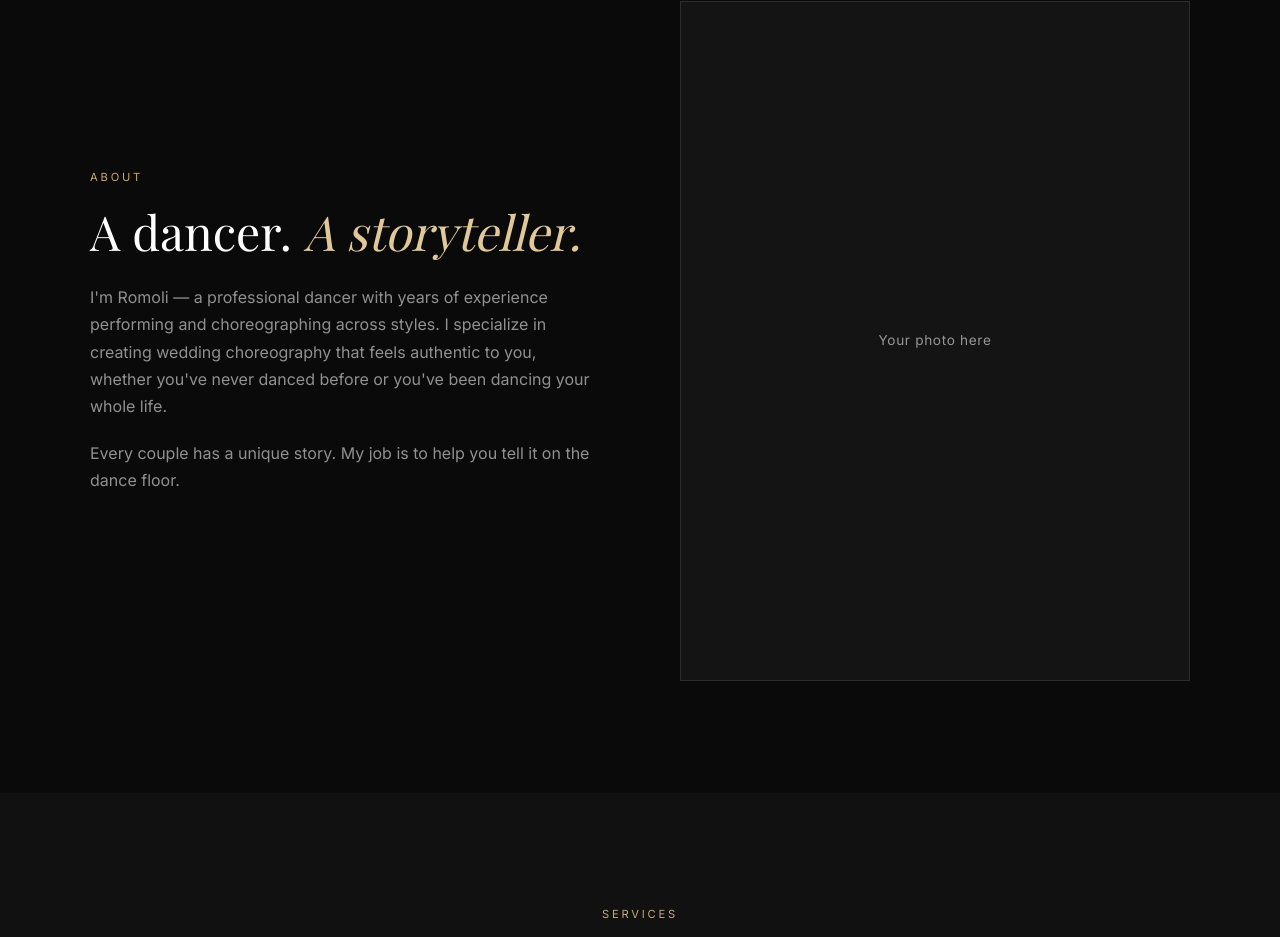
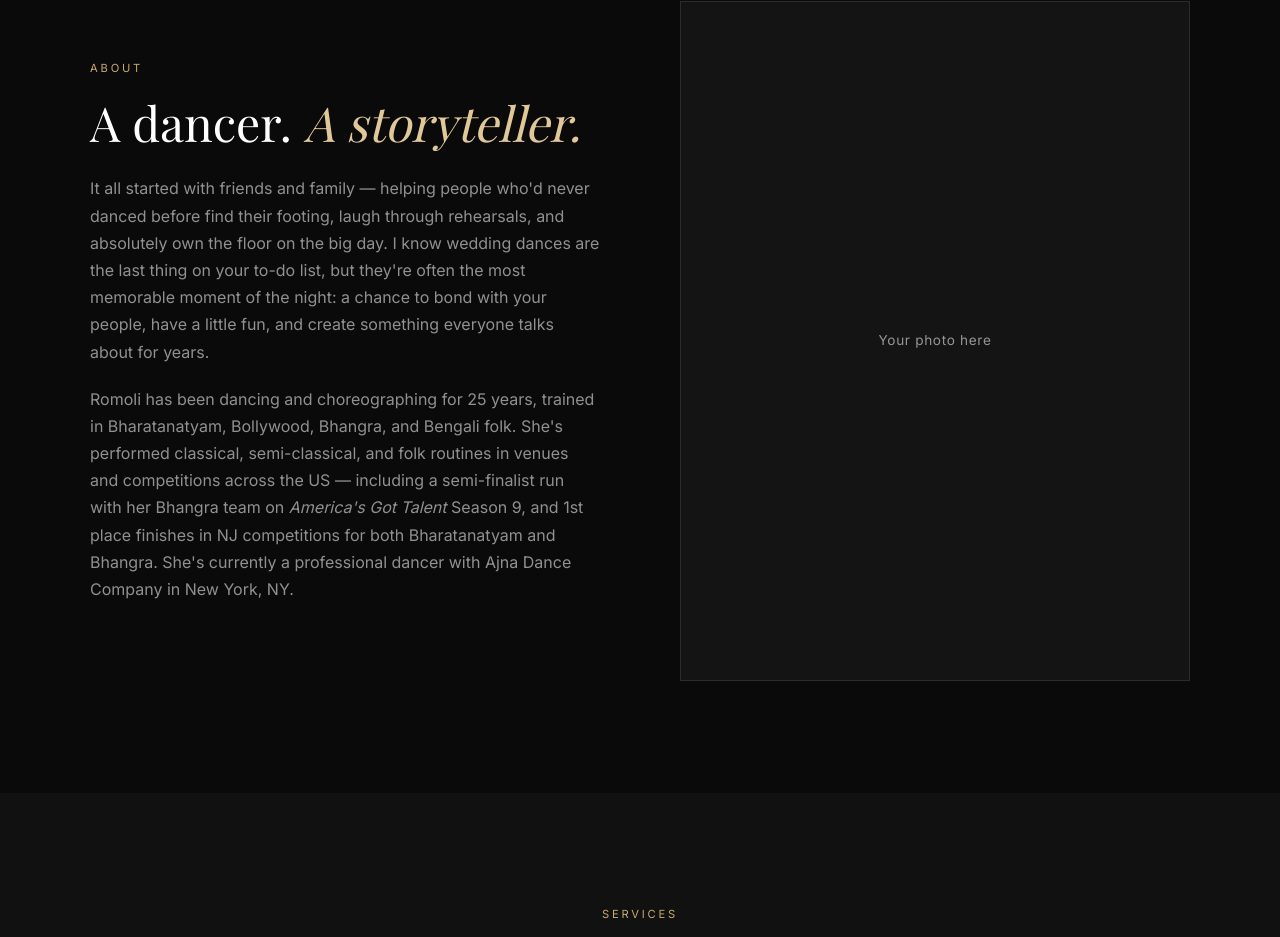
Before and after one commit to RomoliBakshi/personal-website, a website built with Vite: page index.html in a window 1280 px wide. Shown: the part 911-1848 px from the top of the page. Built offline with nearby package versions, Linux system fonts and the light colour scheme; some packages are replaced by stand-ins of ours; no server answers; a web font is replaced by a local one; what @openfeature/web-sdk would draw is missing.

Commit message:
Add real bio with personal story and credentials

```diff
--- a/index.html
+++ b/index.html
@@ -44,8 +44,8 @@
             <div class="about-text">
                 <p class="section-label">About</p>
                 <h2 class="section-heading">A dancer. <em>A storyteller.</em></h2>
-                <p class="body-text">I'm Romoli — a professional dancer with years of experience performing and choreographing across styles. I specialize in creating wedding choreography that feels authentic to you, whether you've never danced before or you've been dancing your whole life.</p>
-                <p class="body-text">Every couple has a unique story. My job is to help you tell it on the dance floor.</p>
+                <p class="body-text">It all started with friends and family — helping people who'd never danced before find their footing, laugh through rehearsals, and absolutely own the floor on the big day. I know wedding dances are the last thing on your to-do list, but they're often the most memorable moment of the night: a chance to bond with your people, have a little fun, and create something everyone talks about for years.</p>
+                <p class="body-text">Romoli has been dancing and choreographing for 25 years, trained in Bharatanatyam, Bollywood, Bhangra, and Bengali folk. She's performed classical, semi-classical, and folk routines in venues and competitions across the US — including a semi-finalist run with her Bhangra team on <em>America's Got Talent</em> Season 9, and 1st place finishes in NJ competitions for both Bharatanatyam and Bhangra. She's currently a professional dancer with Ajna Dance Company in New York, NY.</p>
             </div>
             <div class="about-image">
                 <div class="image-placeholder">
```
